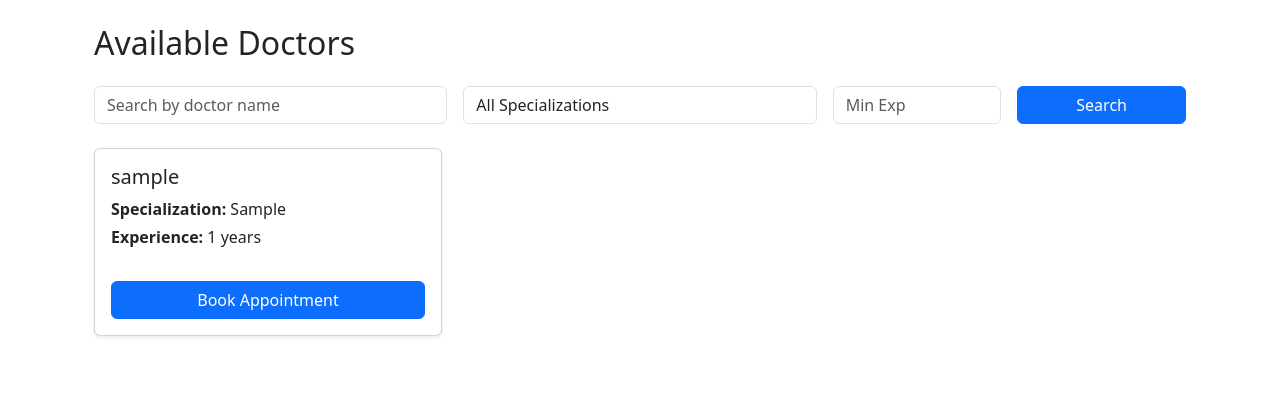
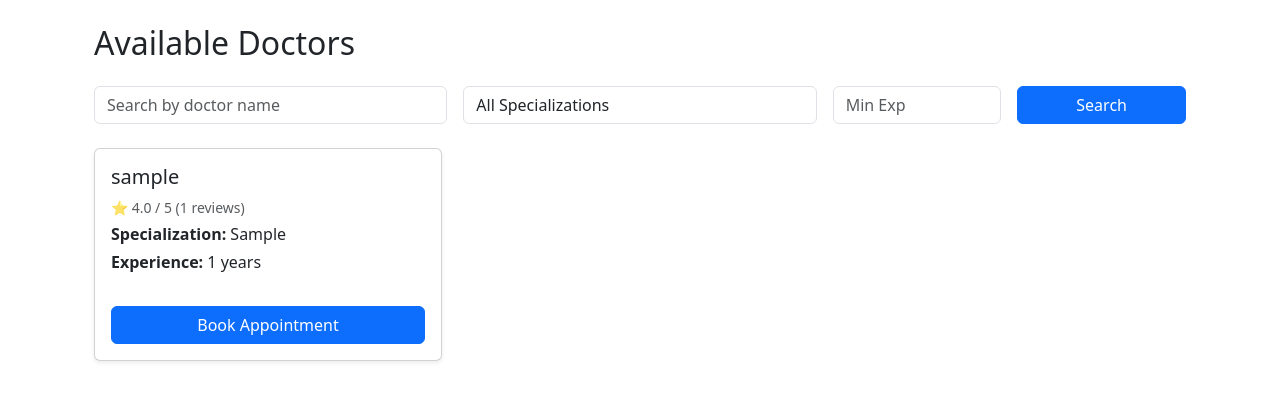
Before and after one commit to mohdfaiyazali/doctor-appointment-system, a Django app: page /doctors/ in a window 1280 px wide. Shown: the part 56-457 px from the top of the page. Run offline with Django 5.2, Linux system fonts and the light colour scheme; tables that the repository leaves empty hold one stand-in row (values such as "Sample post").

Commit message:
Added doctor ratings and improved UI text size

```diff
--- a/doctors/templates/doctors/doctor_list.html
+++ b/doctors/templates/doctors/doctor_list.html
@@ -54,6 +54,17 @@
             <div class="card mb-3 shadow-sm h-100">
                 <div class="card-body d-flex flex-column">
                     <h5 class="card-title">{{ doctor.user.username }}</h5>
+                    <!-- ⭐ Ratings -->
+                    {% if doctor.avg_rating %}
+                    <p class="mb-1 small text-muted">
+                        ⭐ {{ doctor.avg_rating|floatformat:1 }} / 5
+                        ({{ doctor.total_reviews }} reviews)
+                    </p> {% else %}
+                    <p class="text-muted mb-1">
+                        No ratings yet
+                    </p>
+                    {% endif %}
+
 
                     <p class="mb-1">
                         <strong>Specialization:</strong> {{ doctor.specialization }}
--- a/doctors/views.py
+++ b/doctors/views.py
@@ -1,27 +1,37 @@
 from django.shortcuts import render
 from .models import DoctorProfile
+
+from django.db.models import Avg, Count
+from appointments.models import Review
 
 def doctor_list(request):
     doctors = DoctorProfile.objects.all()
 
-    # 🔍 Get search inputs
+    # 🔍 Search
     query = request.GET.get('q')
-    specialization = request.GET.get('specialization')
-
-    # 🔎 Search by doctor name
     if query:
         doctors = doctors.filter(user__username__icontains=query)
 
-    # 🎯 Filter by specialization
+    # 🎯 Specialization
+    specialization = request.GET.get('specialization')
     if specialization:
         doctors = doctors.filter(specialization__icontains=specialization)
 
-    # Get all specializations for dropdown
-    specializations = DoctorProfile.objects.values_list('specialization', flat=True).distinct()
-
+    # 🎯 Experience
     min_exp = request.GET.get('min_exp')
     if min_exp:
         doctors = doctors.filter(experience__gte=min_exp)
+
+    # ⭐ Ratings (annotation)
+    doctors = doctors.annotate(
+        avg_rating=Avg('user__doctor_reviews__rating'),
+        total_reviews=Count('user__doctor_reviews')
+    )
+
+    # Dropdown values
+    specializations = DoctorProfile.objects.values_list(
+        'specialization', flat=True
+    ).distinct()
 
     return render(request, 'doctors/doctor_list.html', {
         'doctors': doctors,
```
